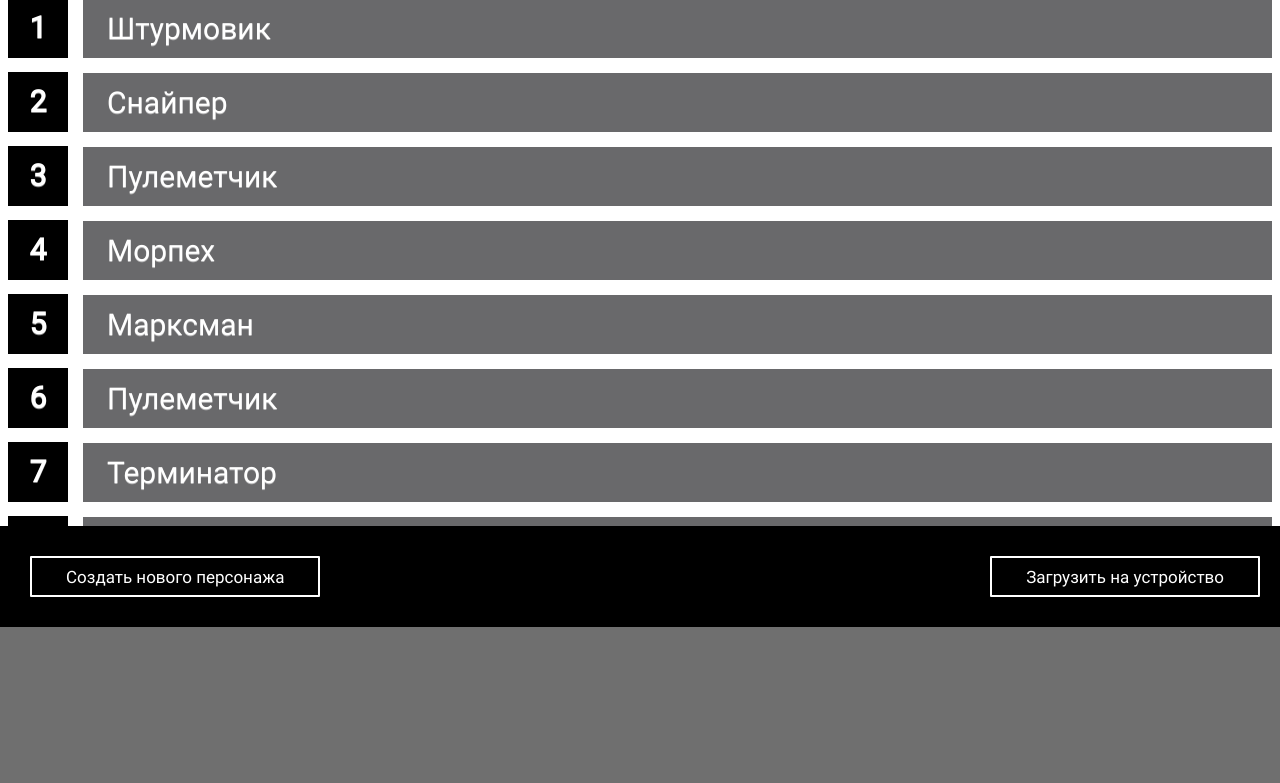
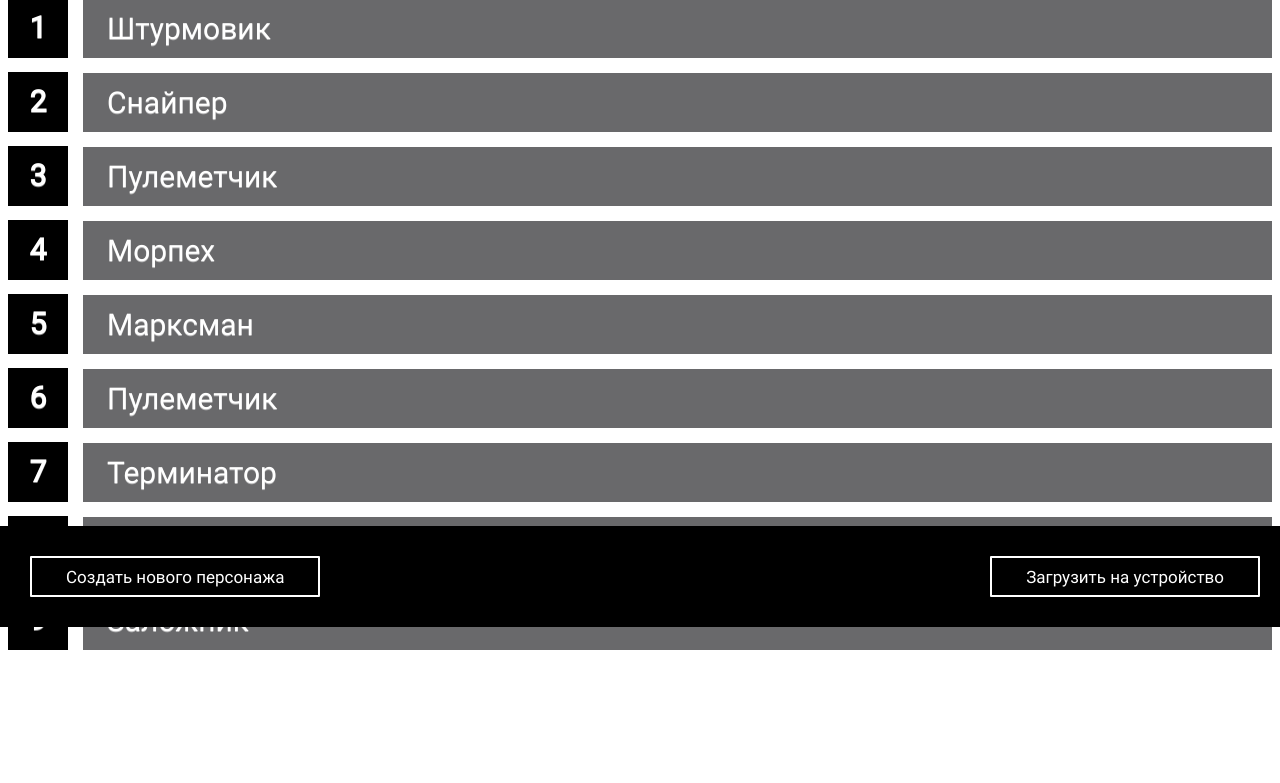
Before and after one commit to KirillovDV/program-for-debugging-firetag-equipment, a Python web app: template GUI ElectronJS/templates/character_selection.html in a window 1280 px wide. Shown: the part 173-956 px from the top of the page. Before the commit the page ends 800 px from the top, so only its background shows below. Run offline with Jinja, Linux system fonts and the light colour scheme; the template is opened without the code that fills it, so the values that code supplies are empty.

Commit message:
fixet selection css

```diff
--- a/GUI ElectronJS/static/css/main.css
+++ b/GUI ElectronJS/static/css/main.css
@@ -17,7 +17,7 @@ body {
     background-attachment: fixed;
     background-size: cover;
     background-color: #ffffff;
-    /* background: linear-gradient(to top left, rgb(255, 255, 255), rgb(145, rgb(73, 73, 73), rgb(44, 44, 44), rgb(70, 70, 70); */
+
 }
 
 .mainCavanas {
@@ -191,6 +191,7 @@ td, th {
     font: 30px "Roboto";
     padding: 0;
     text-shadow: 0 1px 0 rgba(255, 255, 255, .5);
+    padding-bottom: 7%;
 }
 
 .rectangle a {
--- a/GUI ElectronJS/templates/character_selection.html
+++ b/GUI ElectronJS/templates/character_selection.html
@@ -33,6 +33,7 @@ require('./render.js');
         <li><a href="player_config.html">Пулеметчик</a></li>
         <li><a href="player_config.html">Терминатор</a></li>
         <li><a href="player_config.html">Заложник</a></li>
+        <li><a href="player_config.html">Заложник</a></li>
         <li></li>
       </ol>
       <div class="footerUploader">
```
